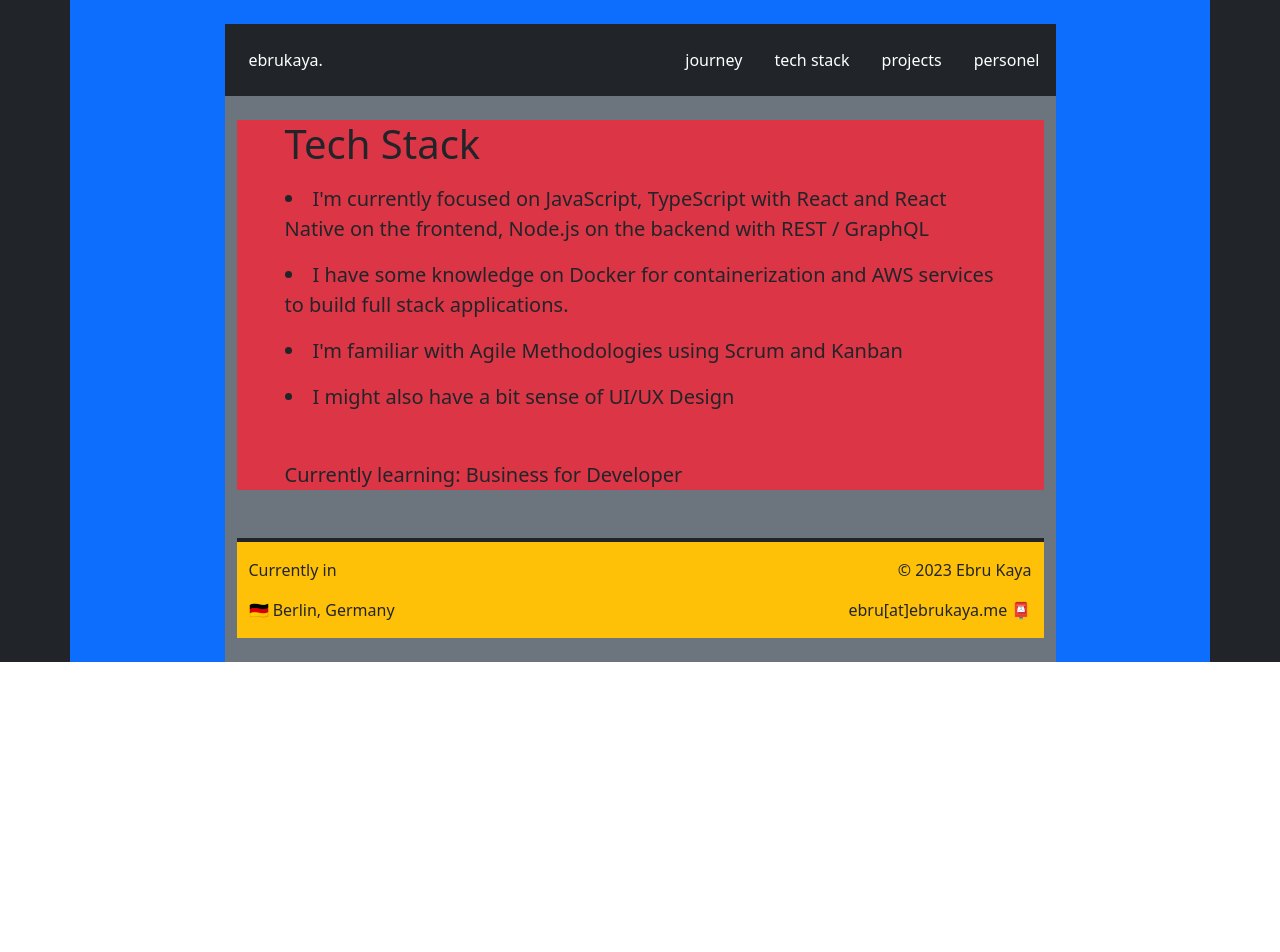
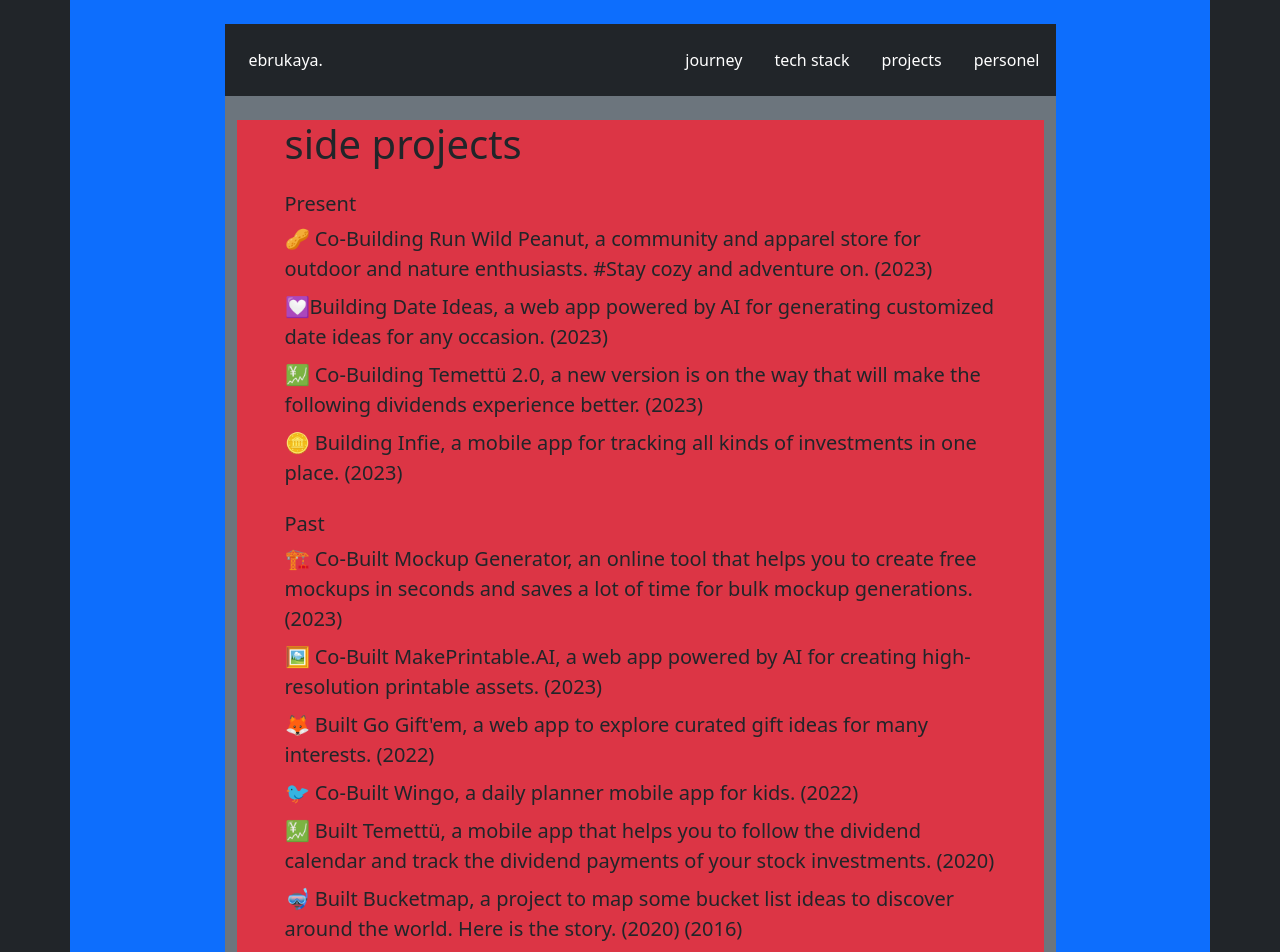
Before and after one commit to ErsaGunTosun/ersaguntosun.com, a React (Create React App) app: page /projects in a window 1280 px wide. Shown: the top 952 px of the page. Before the commit the page ends 800 px from the top, so only its background shows below. Built offline with nearby package versions, Linux system fonts and the light colour scheme.

Commit message:
projects pages added

```diff
--- a/src/App.js
+++ b/src/App.js
@@ -4,6 +4,8 @@
 import Home from './pages/Home.js';
 import Journey from './pages/Journey.js';
 import TechStack from './pages/TechStack.js';
+import Projects from './pages/Projects.js';
+import Personel from './pages/Personel.js';
 
 
 function App() {
@@ -12,7 +14,7 @@
       <div className='row flex-fill'>
         <div className='col'></div>
 
-        <TechStack />
+        <Projects />
 
         <div className='col'></div>
       </div>
--- a/src/pages/Projects.js
+++ b/src/pages/Projects.js
@@ -0,0 +1,39 @@
+import React from 'react'
+
+import Header from '../components/Header.js';
+import Footer from '../components/Footer.js';
+
+function Projects() {
+    return (
+        <div className='col-9 d-flex flex-column'>
+            <Header />
+            <div className='bg-secondary container flex-fill w-100 h-100'>
+                <div className='mt-4 px-5 p-0 bg-danger'>
+                    <h1 className='text-start'>side projects</h1>
+                    <div className='mt-4'>
+                        <h5>Present</h5>
+                        <p className='m-0 my-2 p-0 fs-5'>🥜 Co-Building Run Wild Peanut, a community and apparel store for outdoor and nature enthusiasts. #Stay cozy and adventure on. (2023)</p>
+                        <p className='m-0 my-2 p-0 fs-5'> 💟Building Date Ideas, a web app powered by AI for generating customized date ideas for any occasion. (2023)</p>
+                        <p className='m-0 my-2 p-0 fs-5'>💹 Co-Building Temettü 2.0, a new version is on the way that will make the following dividends experience better. (2023)</p>
+                        <p className='m-0 my-2 p-0 fs-5'>🪙 Building Infie, a mobile app for tracking all kinds of investments in one place. (2023)</p>
+                    </div>
+
+                    <div className='mt-4'>
+                        <h5>Past</h5>
+                        <p className='m-0 my-2 p-0 fs-5'>🏗️ Co-Built Mockup Generator, an online tool that helps you to create free mockups in seconds and saves a lot of time for bulk mockup generations. (2023)</p>
+                        <p className='m-0 my-2 p-0 fs-5'>🖼️ Co-Built MakePrintable.AI, a web app powered by AI for creating high-resolution printable assets. (2023)</p>
+                        <p className='m-0 my-2 p-0 fs-5'>🦊 Built Go Gift'em, a web app to explore curated gift ideas for many interests. (2022)</p>
+                        <p className='m-0 my-2 p-0 fs-5'>🐦 Co-Built Wingo, a daily planner mobile app for kids. (2022)</p>
+                        <p className='m-0 my-2 p-0 fs-5'>💹 Built Temettü, a mobile app that helps you to follow the dividend calendar and track the dividend payments of your stock investments. (2020)</p>
+                        <p className='m-0 my-2 p-0 fs-5'>🤿 Built Bucketmap, a project to map some bucket list ideas to discover around the world. Here is the story. (2020) (2016)</p>
+                        <p className='m-0 my-2 p-0 fs-5'>🧶 Co-Founded MUKAVVA, a design brand that we created together with my two close friends in a very amateur way, an adventure inspired by nature and our travels... (2018)</p>
+                        <p className='m-0 my-2 p-0 fs-5'>🚀 Created Hayallerimde Ben, a storytelling project that I started to share my experiences through my bucket list journey between ages 18 and 25. (2013)</p>
+                    </div>
+                </div>
+                <Footer />
+            </div>
+        </div>
+    )
+}
+
+export default Projects
```
